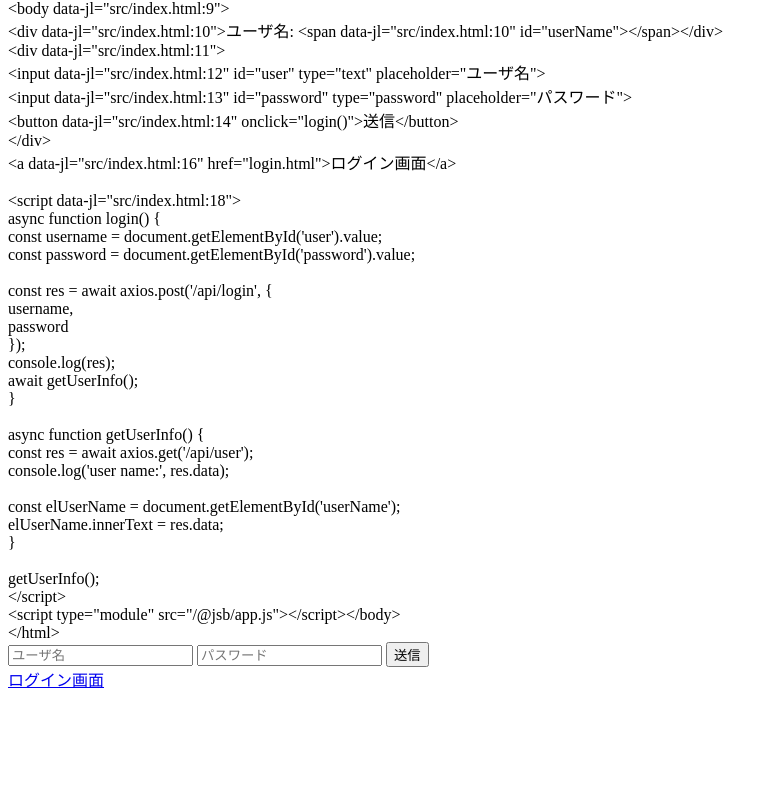
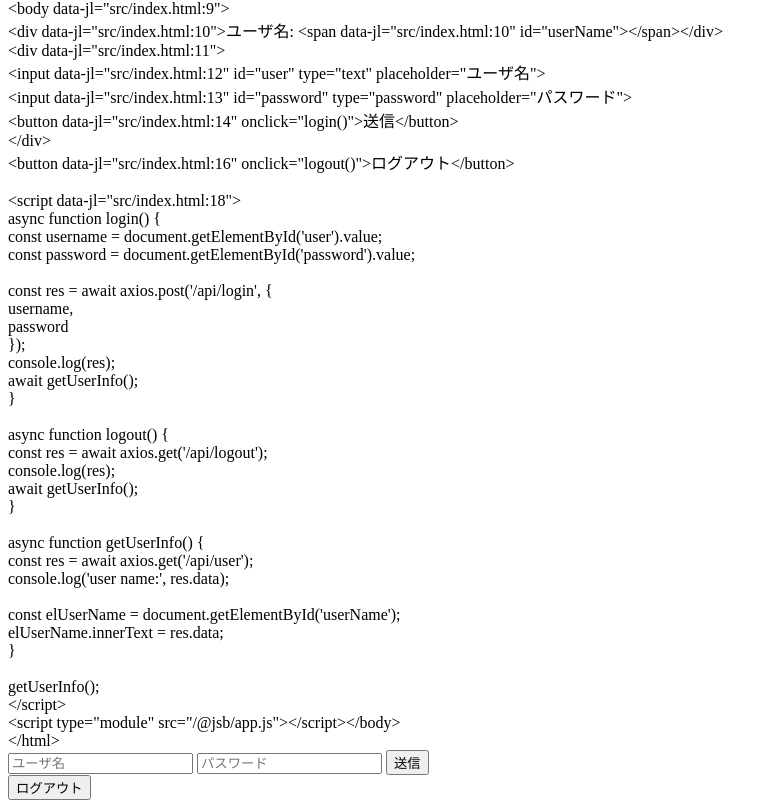
Before and after one commit to wintyo/test-session, a website built with webpack: page src/index.html in a window 1280 px wide. Shown: the part 3470-4278 px from the top of the page, without its empty margins (0-777 px from the left). Before the commit the page ends 4169 px from the top, so only its background shows below. Built offline with nearby package versions, Linux system fonts and the light colour scheme; files whose address does not match are found by name.

Commit message:
proxy側もログアウト機能をいれる

```diff
--- a/src/index.html
+++ b/src/index.html
@@ -13,7 +13,7 @@
     <input id="password" type="password" placeholder="パスワード">
     <button onclick="login()">送信</button>
   </div>
-  <a href="login.html">ログイン画面</a>
+  <button onclick="logout()">ログアウト</button>
 
   <script>
     async function login() {
@@ -24,6 +24,12 @@
         username,
         password
       });
+      console.log(res);
+      await getUserInfo();
+    }
+
+    async function logout() {
+      const res = await axios.get('/api/logout');
       console.log(res);
       await getUserInfo();
     }
```
